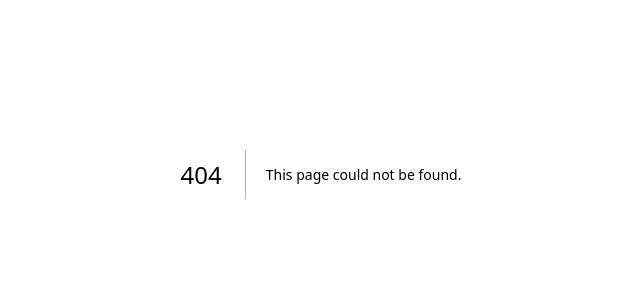
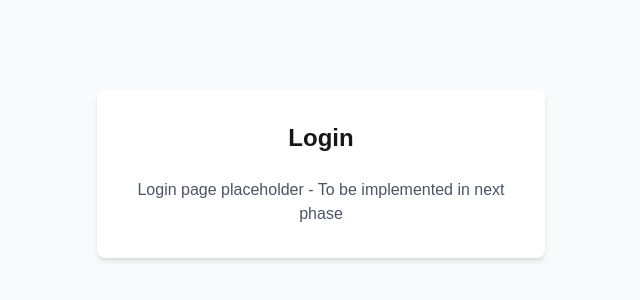
Before and after one commit to AbdulazizBaHaj/feelix-frontend-prod-ready, a Next.js app: page /login in a window 1280 px wide. Before the commit this address had no page. Shown: the part 226-526 px from the top of the page, without its empty margins (319-959 px from the left). Built offline with nearby package versions, Linux system fonts and the light colour scheme.

Commit message:
feat(auth): add login page placeholder
- Create basic login page structure
- Placeholder for next implementation phase

```diff
--- /dev/null
+++ b/src/app/login/page.tsx
@@ -0,0 +1,12 @@
+export default function LoginPage() {
+  return (
+    <div className="min-h-screen flex items-center justify-center bg-gray-50">
+      <div className="max-w-md w-full bg-white rounded-lg shadow-md p-8">
+        <h1 className="text-2xl font-bold text-center mb-6">Login</h1>
+        <p className="text-center text-gray-600">
+          Login page placeholder - To be implemented in next phase
+        </p>
+      </div>
+    </div>
+  );
+}
```
